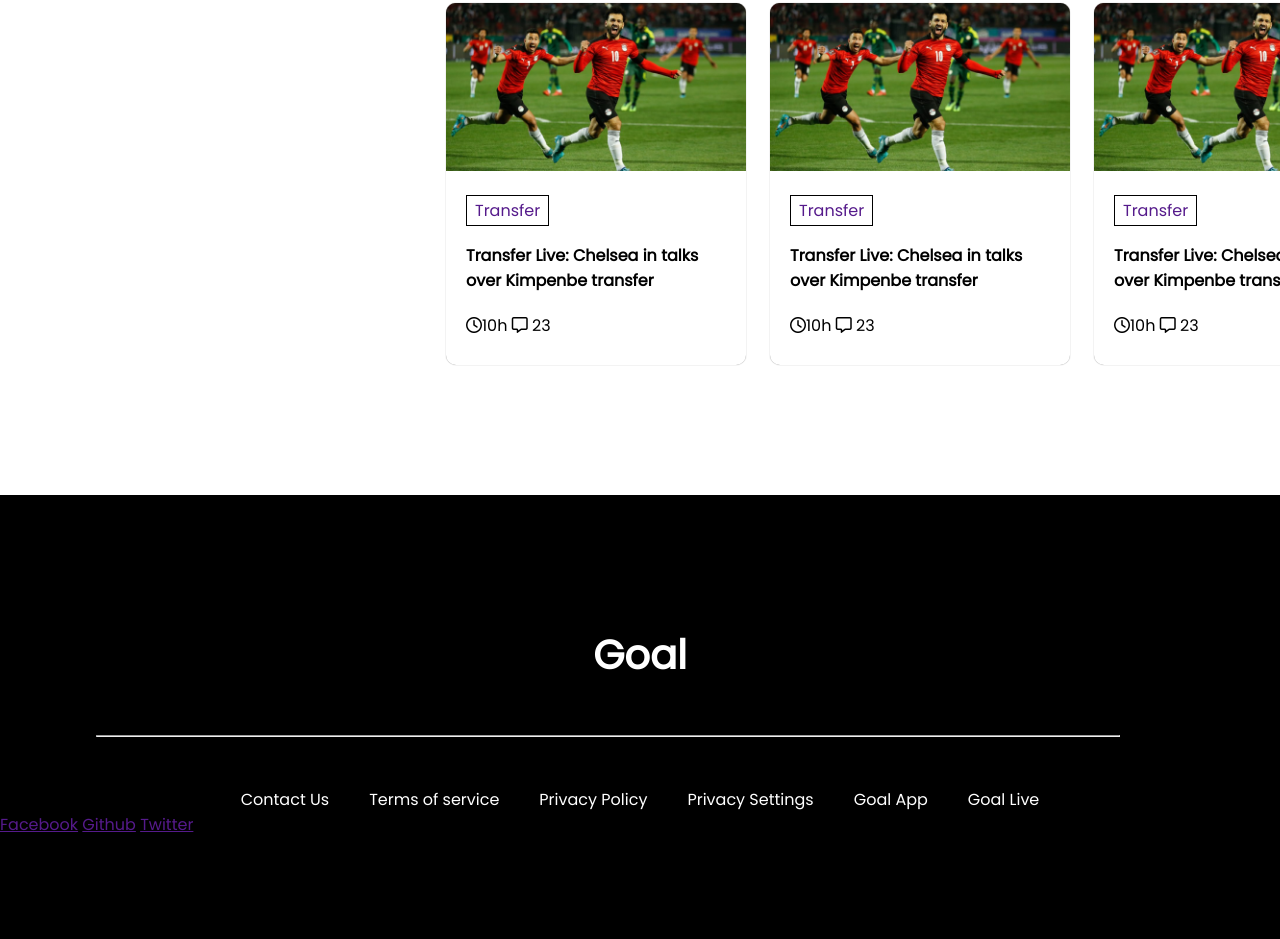
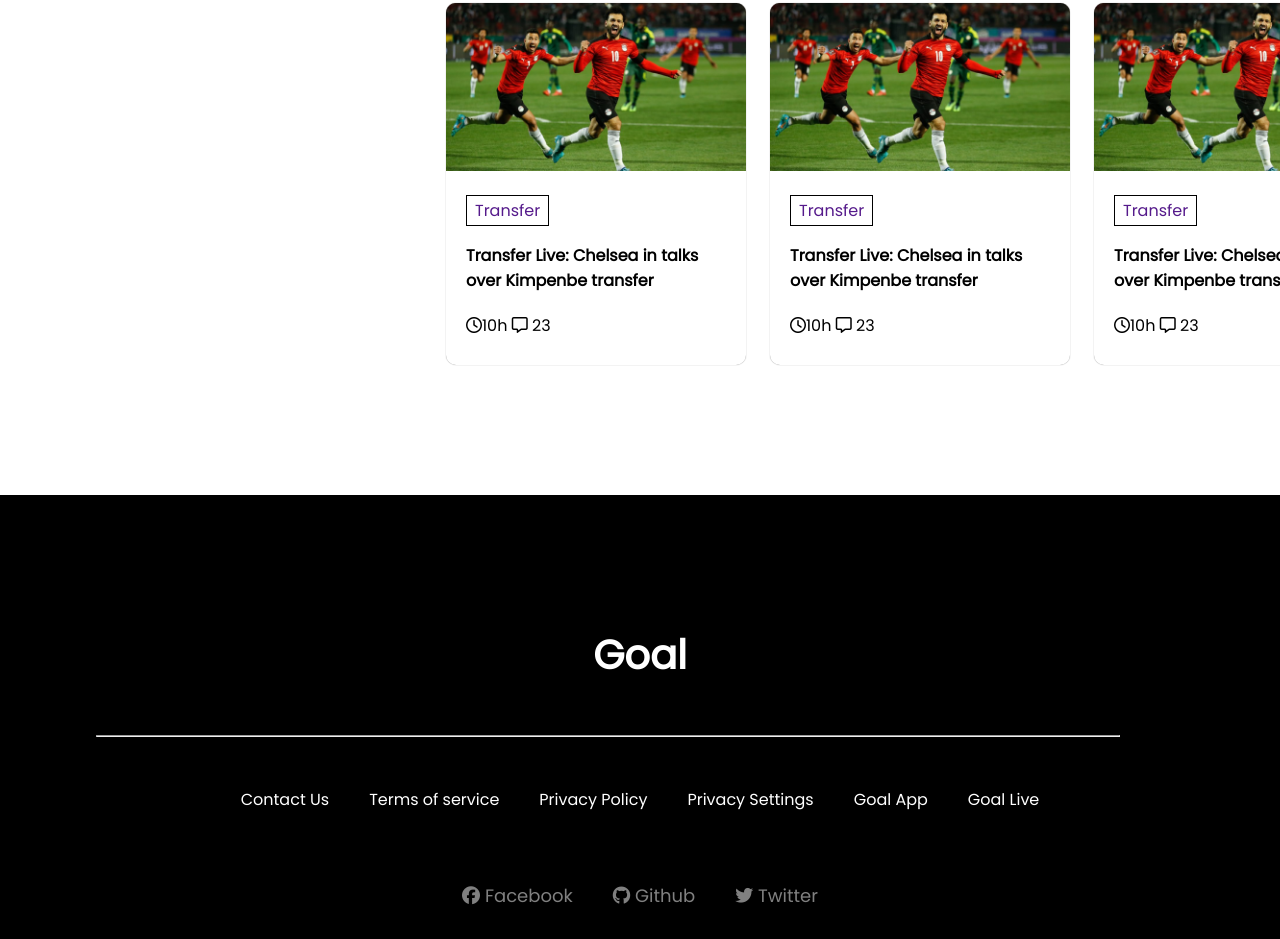
Before and after one commit to anamul-github/world-cup, a plain HTML site: page index.html in a window 1280 px wide. Shown: the part 1594-2533 px from the top of the page. Drawn offline with Linux system fonts and the light colour scheme.

Commit message:
social-links-added

```diff
--- a/css/style.css
+++ b/css/style.css
@@ -225,7 +225,18 @@ footer hr {
 
 }
 
+.social-icons {
+    display: flex;
+    justify-content: center;
+}
 
+.social-icons a {
+    text-decoration: none;
+    color: gray;
+    margin-top: 50px;
+    padding: 20px 20px;
+    font-size: large;
+}
 
 
 /* Media Query for Mobile  */
--- a/css/style2.css
+++ b/css/style2.css
@@ -226,6 +226,19 @@ footer hr {
 
 }
 
+.social-icons {
+    display: flex;
+    justify-content: center;
+}
+
+.social-icons a {
+    text-decoration: none;
+    color: gray;
+    margin-top: 50px;
+    padding: 20px 20px;
+    font-size: large;
+}
+
 /* Media Query for Mobile  */
 
 @media only screen and (max-width:688px) {
--- a/index.html
+++ b/index.html
@@ -172,9 +172,10 @@
             </div>
 
             <div class="social-icons">
-                <a href="">Facebook</a>
-                <a href="">Github</a>
-                <a href="">Twitter</a>
+                <a href="https://www.facebook.com/profile.php?id=100082589681211"><span><i
+                            class="fa-brands fa-facebook"></i></span> Facebook</a>
+                <a href="https://github.com/anamul-github"><span><i class="fa-brands fa-github"></i></span> Github</a>
+                <a href="https://twitter.com/"><span><i class="fa-brands fa-twitter"></i></span> Twitter</a>
             </div>
         </footer>
     </main>
```
Also changed, not shown: upcoming.html (+8 -0 lines).
